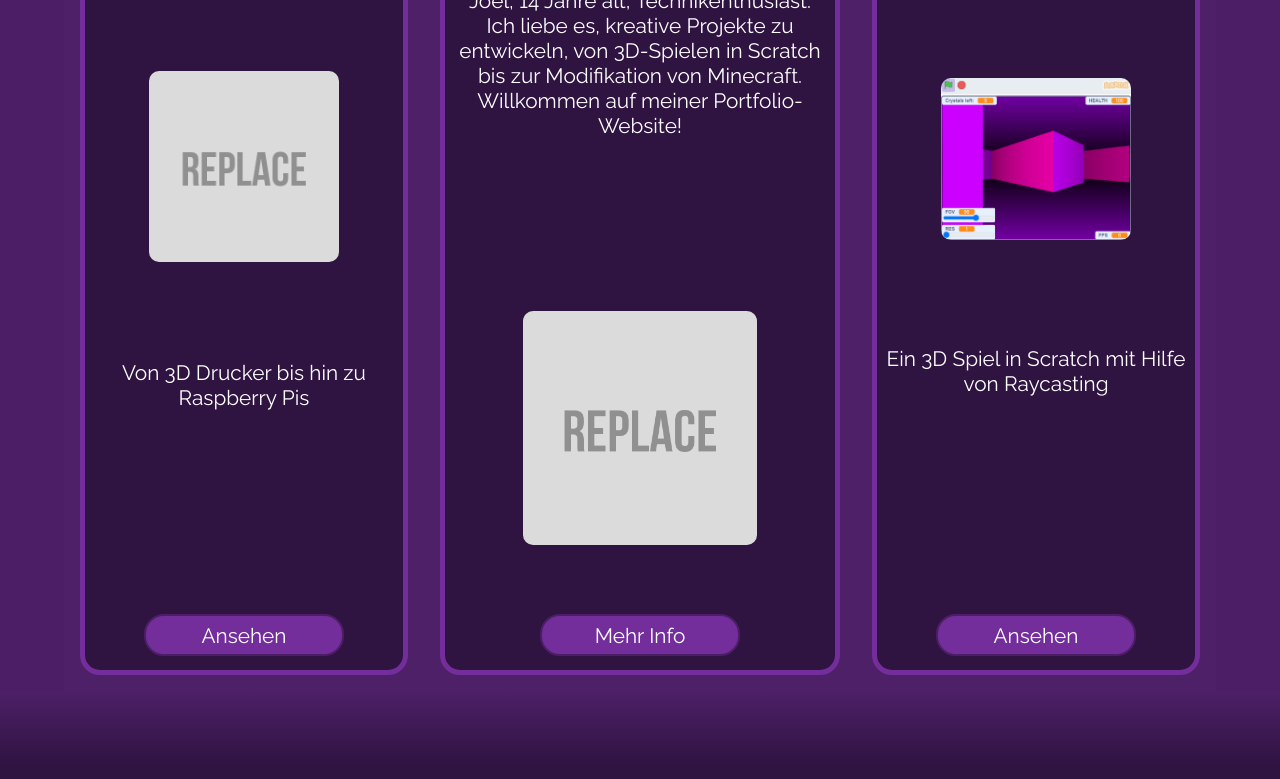
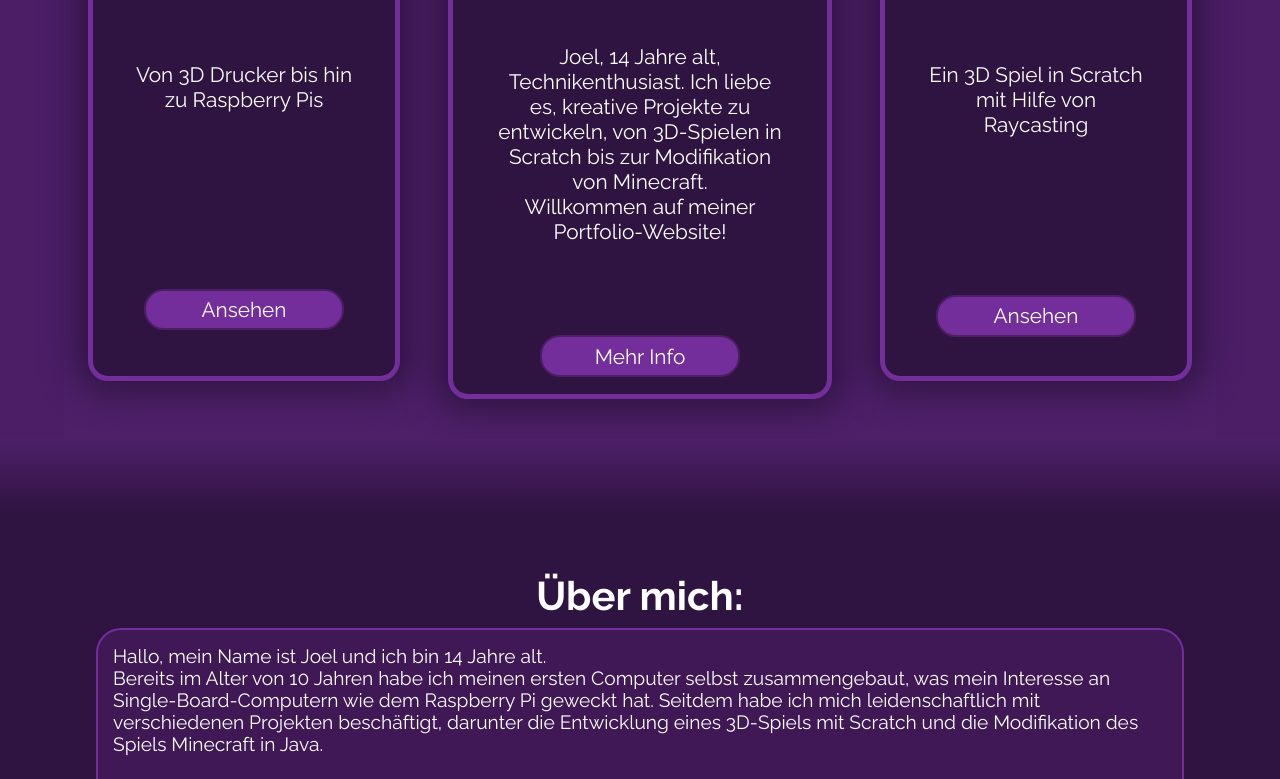
Before and after one commit to Uncraftbar/uncraftbar.github.io, a plain HTML site: page index.html in a window 1280 px wide. Shown: the part 191-970 px from the top of the page. Drawn offline with Linux system fonts and the light colour scheme.

Commit message:
removed img from startseite and polishing

```diff
--- a/index.html
+++ b/index.html
@@ -45,19 +45,19 @@
 
         <div id="showcase-box-1" class="text">
             <h1>Meine Kenntnisse</h1>
-            <img src="src/img/Placeholder.png" alt="Placeholder">
+            <!-- <img src="src/img/Placeholder.png" alt="Placeholder"> -->
             <p>Von 3D Drucker bis hin zu Raspberry Pis</p>
             <a href="kenntnisse.html" class="btn-typ-1 showcase-btn">Ansehen</a>
         </div>
         <div id="showcase-box-2" class="text">
             <h1>Über Mich</h1>
             <p>Joel, 14 Jahre alt, Technikenthusiast. Ich liebe es, kreative Projekte zu entwickeln, von 3D-Spielen in Scratch bis zur Modifikation von Minecraft.<br> Willkommen auf meiner Portfolio-Website!</p>
-            <img src="src/img/Placeholder.png" alt="Placeholder">
+            <!-- <img src="src/img/Placeholder.png" alt="Placeholder"> -->
             <a onClick="document.getElementById('info-container').scrollIntoView({ behavior: 'smooth' });" class="btn-typ-1 showcase-btn noselect">Mehr Info</a>
         </div>
         <div id="showcase-box-3" class="text">
             <h1>Scratch</h1>
-            <img src="src/img/Scratch.PNG" alt="Placeholder">
+            <!-- <img src="src/img/Scratch.PNG" alt="Placeholder"> -->
             <p>Ein 3D Spiel in Scratch mit Hilfe von Raycasting</p>
             <a href="scratch.html" class="btn-typ-1 showcase-btn">Ansehen</a>
         </div>
--- a/src/css/styles.css
+++ b/src/css/styles.css
@@ -228,6 +228,7 @@ body {
 .showcase-container {
   display: grid;
   width: 90%;
+  align-items: center;
   margin-left: auto;
   margin-right: auto;
   grid-template-areas: "Minecraft Scratch Placeholder";
@@ -237,8 +238,8 @@ body {
 }
 
 .showcase-container > div {
-  margin: 1rem;
-  min-height: 800px;
+  margin: 2.5rem 1.5rem;
+  min-height: 400px;
   border: 5px solid #732e9b;
   border-radius: 20px;
   background-color: #2f1340;
@@ -246,20 +247,26 @@ body {
 
 #showcase-box-1 {
   grid-area: Minecraft;
+  height: 80%;
+  box-shadow: 0px 0px 35px 10px #2F1340;
   display: grid;
-  grid-template-rows: 100px auto auto 70px;
+  grid-template-rows: 100px auto auto;
 }
 
 #showcase-box-2 {
   grid-area: Scratch;
+  min-height: 500px;
+  box-shadow: 0px 0px 35px 10px #2F1340;
   display: grid;
-  grid-template-rows: 100px auto auto 70px;
+  grid-template-rows: 100px auto auto;
 }
 
 #showcase-box-3 {
   grid-area: Placeholder;
   display: grid;
-  grid-template-rows: 100px auto auto 70px;
+  box-shadow: 0px 0px 35px 10px #2F1340;
+  height: 80%;
+  grid-template-rows: 100px auto auto;
 }
 
 div > img {
@@ -280,6 +287,7 @@ div > img {
 
 #showcase-box-1 > p,#showcase-box-2 > p,#showcase-box-3 > p {
 margin: .5rem;
+padding: 2rem;
 }
 
 @media (max-width: 1260px) {
```
Also changed, not shown: scratch.html (+3 -3 lines).
